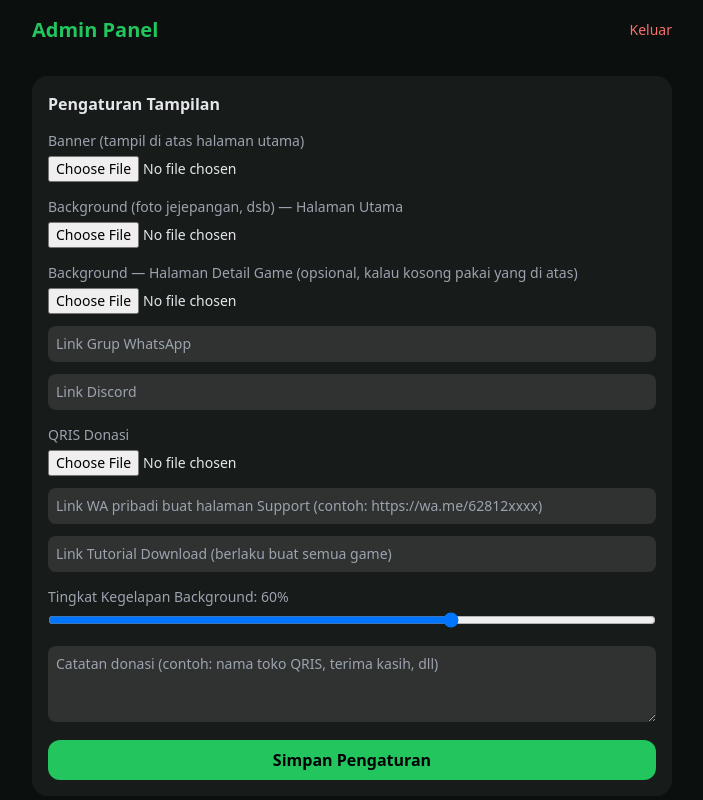
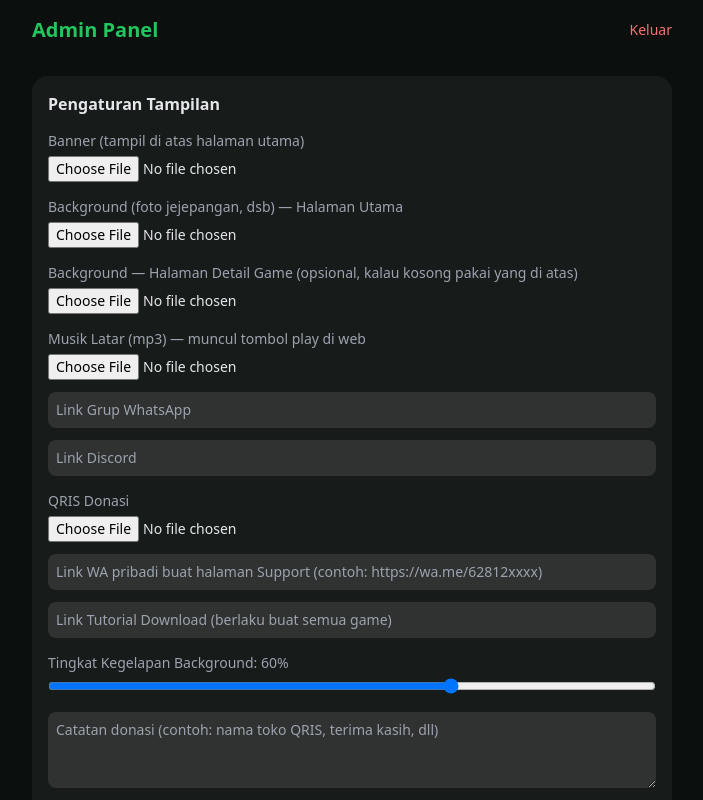
Before and after one commit to villordx990-design/gamemykisah, a Next.js app: page /admin in a window 1280 px wide. Shown: the top 800 px of the page, without its empty margins (288-991 px from the left). Built offline with nearby package versions, Linux system fonts and the light colour scheme; no server answers; the database is empty.

Commit message:
Upload via up2git

```diff
--- a/app/admin/page.js
+++ b/app/admin/page.js
@@ -17,8 +17,10 @@ export default function AdminDashboard() {
     tutorial_url: '',
     bg_overlay: 60,
     detail_background_image: '',
+    bg_music_url: '',
   });
   const [detailBgFile, setDetailBgFile] = useState(null);
+  const [musicFile, setMusicFile] = useState(null);
   const [bannerFile, setBannerFile] = useState(null);
   const [bgFile, setBgFile] = useState(null);
   const [qrisFile, setQrisFile] = useState(null);
@@ -50,11 +52,13 @@ export default function AdminDashboard() {
     let background_image = settings.background_image;
     let qris_image = settings.qris_image;
     let detail_background_image = settings.detail_background_image;
+    let bg_music_url = settings.bg_music_url;
     try {
       if (bannerFile) banner_image = await uploadFile(bannerFile, 'banner');
       if (bgFile) background_image = await uploadFile(bgFile, 'bg');
       if (qrisFile) qris_image = await uploadFile(qrisFile, 'qris');
       if (detailBgFile) detail_background_image = await uploadFile(detailBgFile, 'detailbg');
+      if (musicFile) bg_music_url = await uploadFile(musicFile, 'music');
       const { error } = await supabase.from('site_settings').upsert({
         id: 1,
         banner_image,
@@ -67,9 +71,10 @@ export default function AdminDashboard() {
         tutorial_url: settings.tutorial_url,
         bg_overlay: settings.bg_overlay,
         detail_background_image,
+        bg_music_url,
       });
       if (error) throw error;
-      setSettings((prev) => ({ ...prev, banner_image, background_image, qris_image, detail_background_image }));
+      setSettings((prev) => ({ ...prev, banner_image, background_image, qris_image, detail_background_image, bg_music_url }));
       alert('Pengaturan tersimpan');
     } catch (err) {
       alert('Gagal: ' + err.message);
@@ -108,7 +113,11 @@ export default function AdminDashboard() {
           </div>
           <div>
             <label className="text-sm text-gray-400">Background — Halaman Detail Game (opsional, kalau kosong pakai yang di atas)</label>
-            <input type="file" accept="image/*" onChange={(e) => setDetailBgFile(e.target.files[0])} className="block mt-1 text-sm" />
+            <input type="file" accept="image/*,video/mp4,video/webm" onChange={(e) => setDetailBgFile(e.target.files[0])} className="block mt-1 text-sm" />
+          </div>
+          <div>
+            <label className="text-sm text-gray-400">Musik Latar (mp3) — muncul tombol play di web</label>
+            <input type="file" accept="audio/*" onChange={(e) => setMusicFile(e.target.files[0])} className="block mt-1 text-sm" />
           </div>
           <input
             value={settings.wa_group_url || ''}
```
